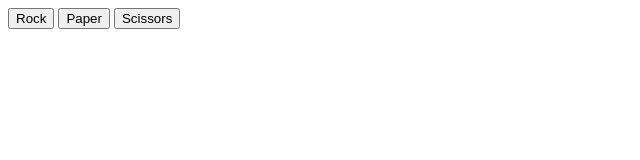
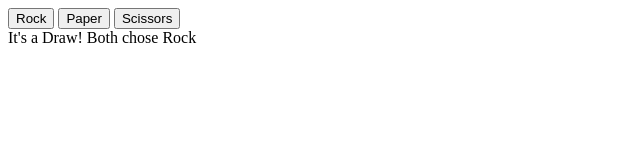
Before and after one commit to TruthIsTruth/rock-paper-scissors, a plain HTML site: page index.html in a window 1280 px wide. Both pictures are taken after a click on the button "Rock". Shown: the whole page, without its empty margins (0-640 px from the left). Drawn offline with Linux system fonts and the light colour scheme.

Commit message:
Add div for result message

```diff
--- a/index.html
+++ b/index.html
@@ -10,5 +10,6 @@
     <button id="rock" class="btn">Rock</button>
     <button id="paper" class="btn">Paper</button>
     <button id="scissors" class="btn">Scissors</button>
+    <div id="msg"></div>
 </body>
 </html>
--- a/script.js
+++ b/script.js
@@ -128,9 +128,11 @@ function game() {
 //game();
 
 const buttons = document.querySelectorAll('.btn');
+const div = document.querySelector('#msg');
+
 buttons.forEach(button => {
     button.addEventListener('click', () => {
         const result = playRound(button.id, getComputerChoice());
-        console.log(result.message);
+        div.textContent = result.message;
     });
 })
```
